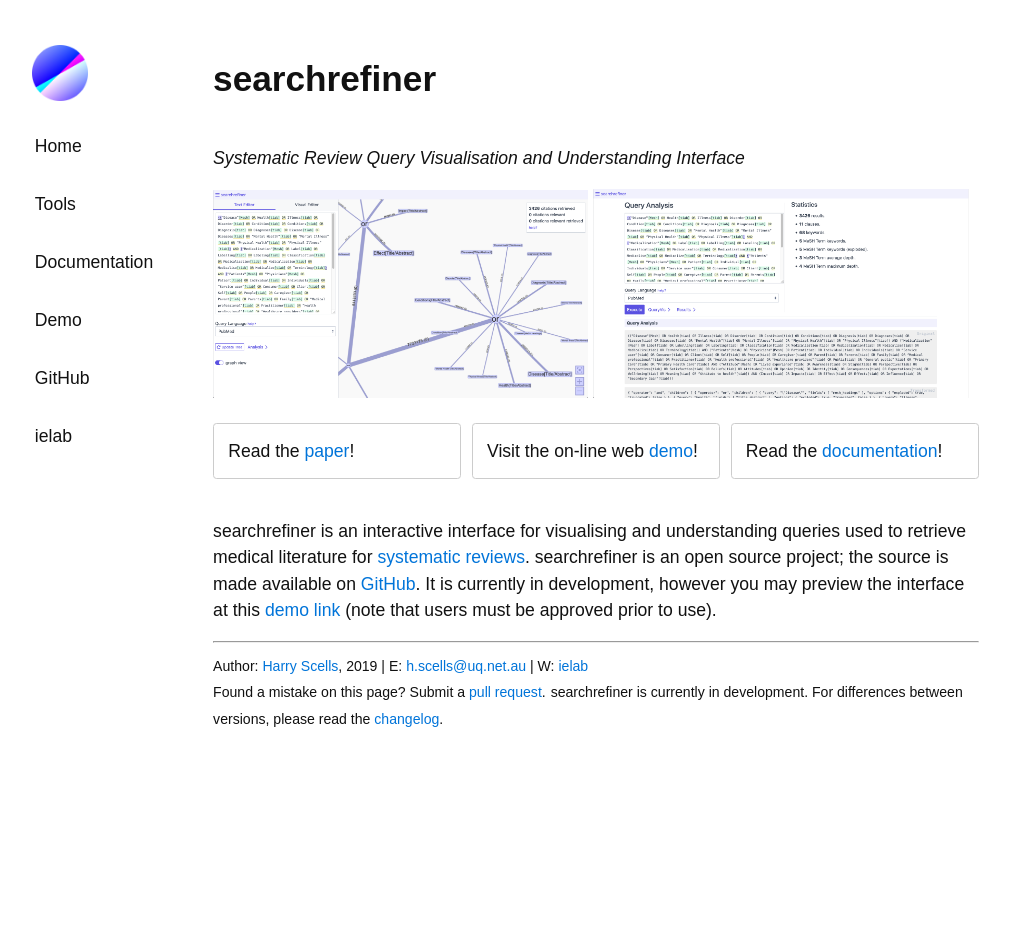
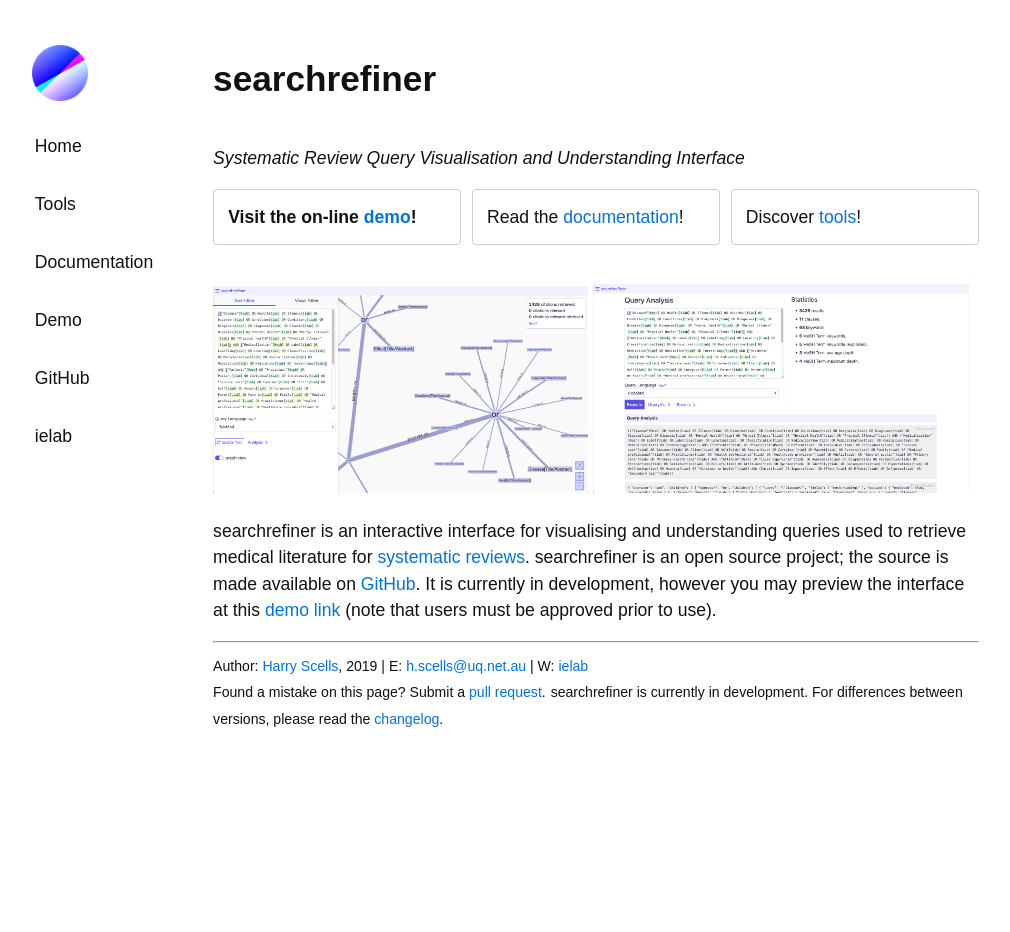
Before and after one commit to ielab/searchrefiner, a Jekyll site: the page built from docs/index.md, in a window 1280 px wide. Shown: the whole page, without its empty margins (141-1151 px from the left). Built offline with Jekyll 4.4.1, drawn with Linux system fonts in a browser that asks for light colours; our own code applies the rules of GitHub Pages for plain Markdown files.

Commit message:
Updates.

```diff
--- a/docs/index.md
+++ b/docs/index.md
@@ -5,10 +5,8 @@ type: docs
 
 _Systematic Review Query Visualisation and Understanding Interface_
 
-<a href="assets/images/tree.png"><img src="assets/images/tree.png" title="tree" width="49%" style="display:inline"></a>
-<a href="assets/images/query.png"><img src="assets/images/query.png" title="query" width="49%" style="display:inline"></a>
-
 <div class="flex three three-600">
+<!--
     <div>
         <article class="card">
             <footer>
@@ -16,10 +14,11 @@ _Systematic Review Query Visualisation and Understanding Interface_
             </footer>
         </article>
     </div>
+-->
     <div>
         <article class="card">
             <footer>
-                 Visit the on-line web <a href="demo">demo</a>!
+                 <b>Visit the on-line <a href="https://ielab-sysrev2.uqcloud.net">demo</a>!</b>
             </footer>
         </article>
     </div>
@@ -30,9 +29,26 @@ _Systematic Review Query Visualisation and Understanding Interface_
             </footer>
         </article>
     </div>
+    <div>
+        <article class="card">
+            <footer>
+                 Discover <a href="tools">tools</a>!
+            </footer>
+        </article>
+    </div>
 </div>
+
+<a href="assets/images/tree.png"><img src="assets/images/tree.png" title="tree" width="49%" style="display:inline"></a>
+<a href="assets/images/query.png"><img src="assets/images/query.png" title="query" width="49%" style="display:inline"></a>
 
 searchrefiner is an interactive interface for visualising and understanding queries used to retrieve medical literature for
 [systematic reviews](https://en.wikipedia.org/wiki/Systematic_review). searchrefiner is an open source project; the source is
 made available on [GitHub](https://github.com/ielab/searchrefiner). It is currently in development, however you may preview
 the interface at this [demo link](/demo) (note that users must be approved prior to use).
+
+<!--
+<div class="flex two two-600">
+    <iframe width="560" height="315" src="https://www.youtube-nocookie.com/embed/HPEQWCrMGWw" frameborder="0" allow="accelerometer; autoplay; encrypted-media; gyroscope; picture-in-picture" allowfullscreen></iframe>
+    <iframe width="560" height="315" src="https://www.youtube-nocookie.com/embed/A1GtoNFWN0c" frameborder="0" allow="accelerometer; autoplay; encrypted-media; gyroscope; picture-in-picture" allowfullscreen></iframe>
+</div>
+-->
```
Also changed, not shown: docs/demo.md (+11 -2 lines), docs/Gemfile.lock.
